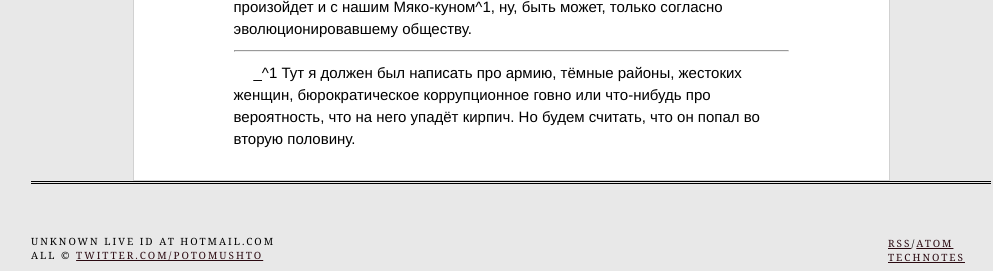
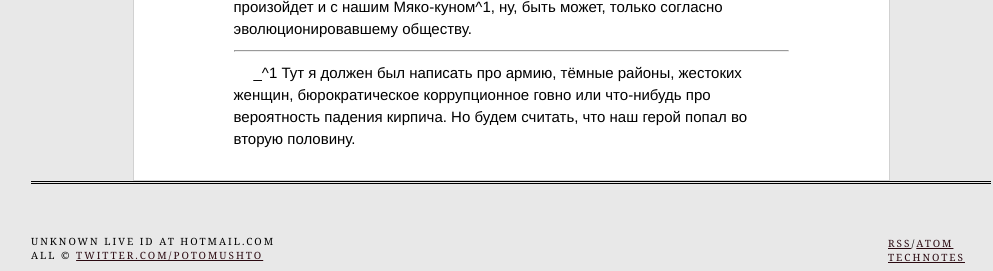
Before and after one commit to ptmt/ptmt.github.com, a Jekyll site: the page built from _posts/2012-06-04-dont-be-a-menace-to-hipsters-geek.md, in a window 1280 px wide. Shown: the part 1712-1983 px from the top of the page, without its empty margins (129-1122 px from the left). Built offline with Jekyll 4.4.1, drawn with Linux system fonts in a browser that asks for light colours; Markdown is read by kramdown in place of the engine named in the settings.

Commit message:
Update master

```diff
--- a/_posts/2012-06-04-dont-be-a-menace-to-hipsters-geek.md
+++ b/_posts/2012-06-04-dont-be-a-menace-to-hipsters-geek.md
@@ -29,4 +29,4 @@ title:  Не грози хипстерскому гику, набирая тви
 
 ***
 
- _^1 Тут я должен был написать про армию, тёмные районы, жестоких женщин, бюрократическое коррупционное говно или что-нибудь про вероятность, что на него упадёт кирпич. Но будем считать, что он попал во вторую половину.
+ _^1 Тут я должен был написать про армию, тёмные районы, жестоких женщин, бюрократическое коррупционное говно или что-нибудь про вероятность падения кирпича. Но будем считать, что наш герой попал во вторую половину.
```
